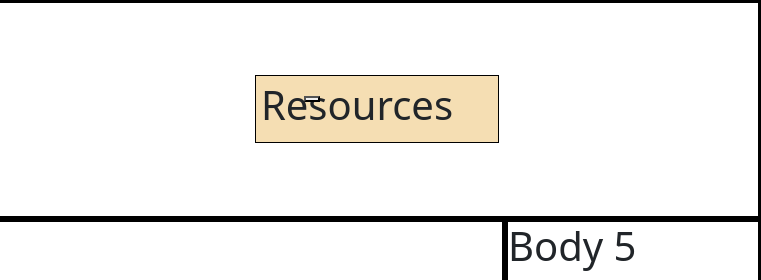
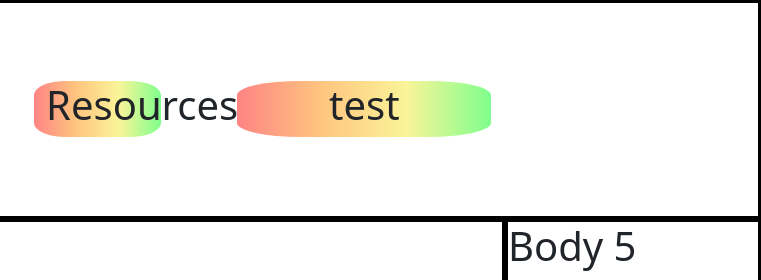
Before and after one commit to igl-myrick/5-26-team-project, a website built with webpack: page src/index.html in a window 1280 px wide. Shown: the top 280 px of the page, 519-1280 px from the left. Built offline with nearby package versions, Linux system fonts and the light colour scheme; a web font is replaced by a local one.

Commit message:
update index.js, index.htm, and styles.css

```diff
--- a/src/css/styles.css
+++ b/src/css/styles.css
@@ -21,8 +21,10 @@
 
 .body2 {
   grid-area: 1/3/2/6;
-  display: grid;
-  place-items: center;
+  display: flex;
+  justify-content: center;
+  align-items: center;
+  width: 100%;
 }
 
 .body3 {
@@ -58,6 +60,13 @@
 }
 
 /*Unique Classes*/
+
+
+
+.body2 .row {
+  width: 100%;
+  flex-wrap: wrap;
+}
 
 .project-title-card {
   background-image: url(https://t4.ftcdn.net/jpg/03/37/22/29/360_F_337222949_51G92ChHFiN83woONa5pQedzZt5FVmfQ.jpg);
@@ -104,6 +113,21 @@
   flex-grow: 1;
 }
 
+.section {
+  border: black;
+  border-radius: 25%;
+  background: linear-gradient(
+    to right,
+    rgba(252, 10, 10, 0.5),
+    rgba(255, 140, 0, 0.5),
+    rgba(246, 233, 51, 0.5),
+    rgba(0, 255, 26, 0.5)
+  );
+
+  text-align: center;
+  margin: 0% 5%;
+}
+
 .centered {
   text-align: center;
   padding: 5px;
--- a/src/index.html
+++ b/src/index.html
@@ -22,20 +22,16 @@
         </div>
       </div>
       <div class="body2">
-        <div class="box">
-          <div class="row">
-            <div class="col-md-2">
+        <div class="row">
+            <div class="col-md-2 section">
               <h1>
                 Resources
               </h1>
             </div>
-            <div class="col-md-6">
-
-                <button id="display-button"></button>
-
+            <div class="col-md-4 section">
+              <h1>test</h1>
             </div>
           </div>
-        </div>
       </div>
       <div class="body3">
         <div class="box">
--- a/src/index.js
+++ b/src/index.js
@@ -24,8 +24,7 @@ function grabApiModels(resolveCallback, rejectCallback) {
 // UI Logic
 
 displayButton.addEventListener("click", async function() {
-  const data = callColorApi();
-  console.log(data);
+
 });
 
 disclaimerButton.addEventListener("click", function() {
```
